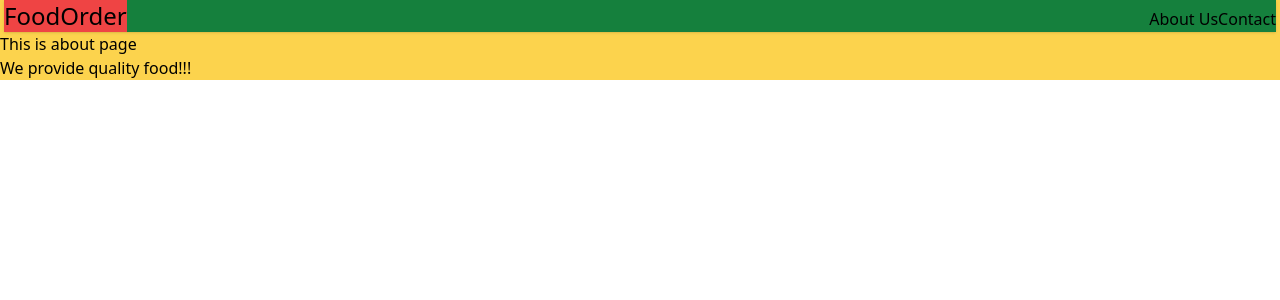
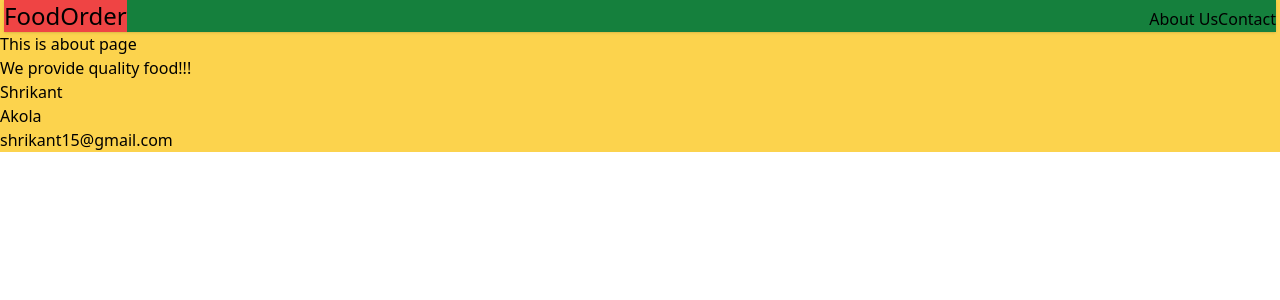
Before and after one commit to shrikant1501/React-Router, a React (Vite) app: page /about in a window 1280 px wide. Shown: the top 300 px of the page. Built offline with nearby package versions, Linux system fonts and the light colour scheme.

Commit message:
Class component added

```diff
--- a/src/components/About.js
+++ b/src/components/About.js
@@ -1,8 +1,10 @@
+import UserClass from "./User";
 const About = () => {
   return (
     <div>
       <h1>This is about page</h1>
       <h2>We provide quality food!!!</h2>
+      <UserClass />
     </div>
   );
 };
--- /dev/null
+++ b/src/components/User.js
@@ -0,0 +1,14 @@
+import react from "react";
+
+class UserClass extends react.Component {
+  render() {
+    return (
+      <div>
+        <h2>Shrikant</h2>
+        <h3>Akola</h3>
+        <h4>shrikant15@gmail.com</h4>
+      </div>
+    );
+  }
+}
+export default UserClass;
```
